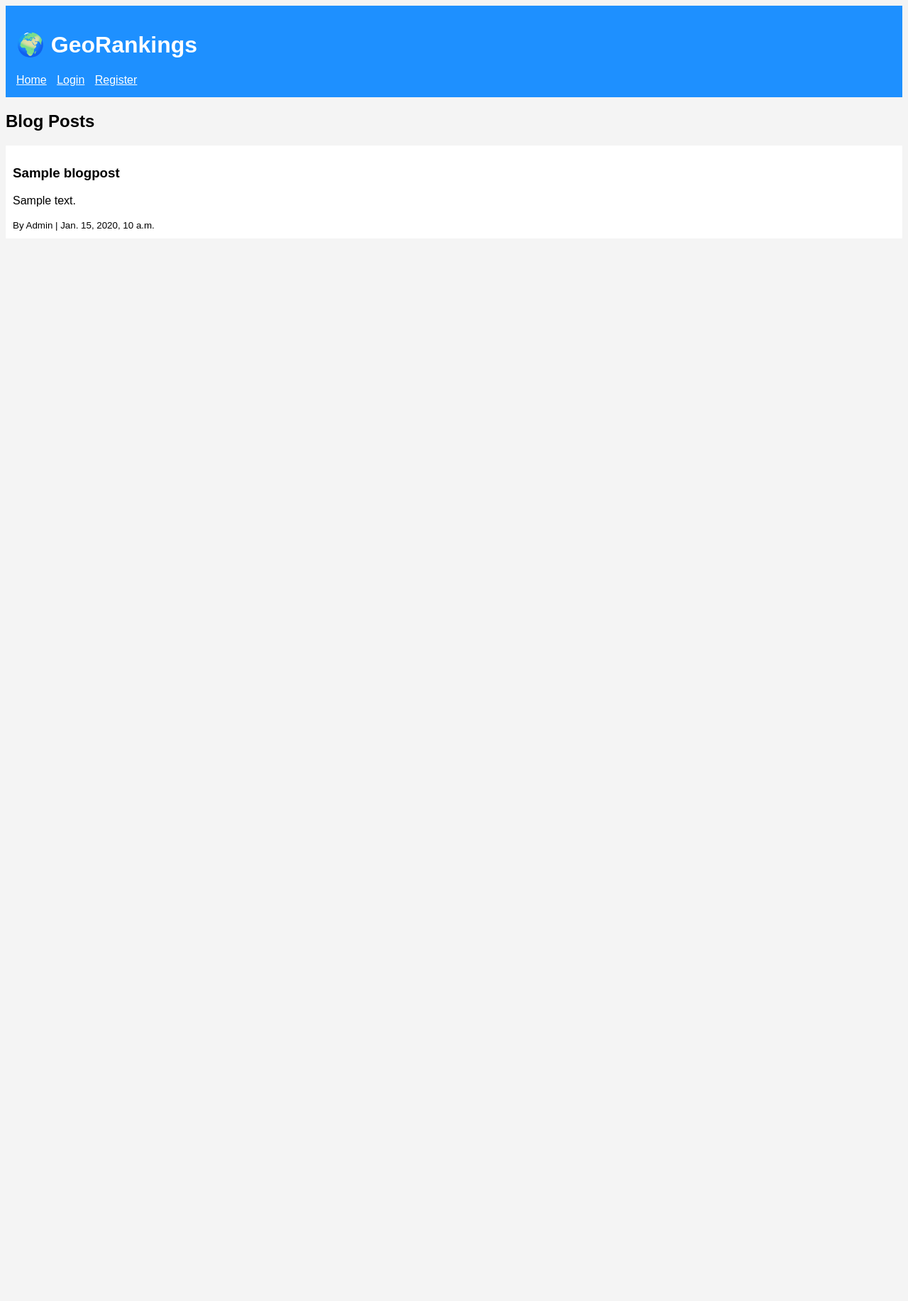
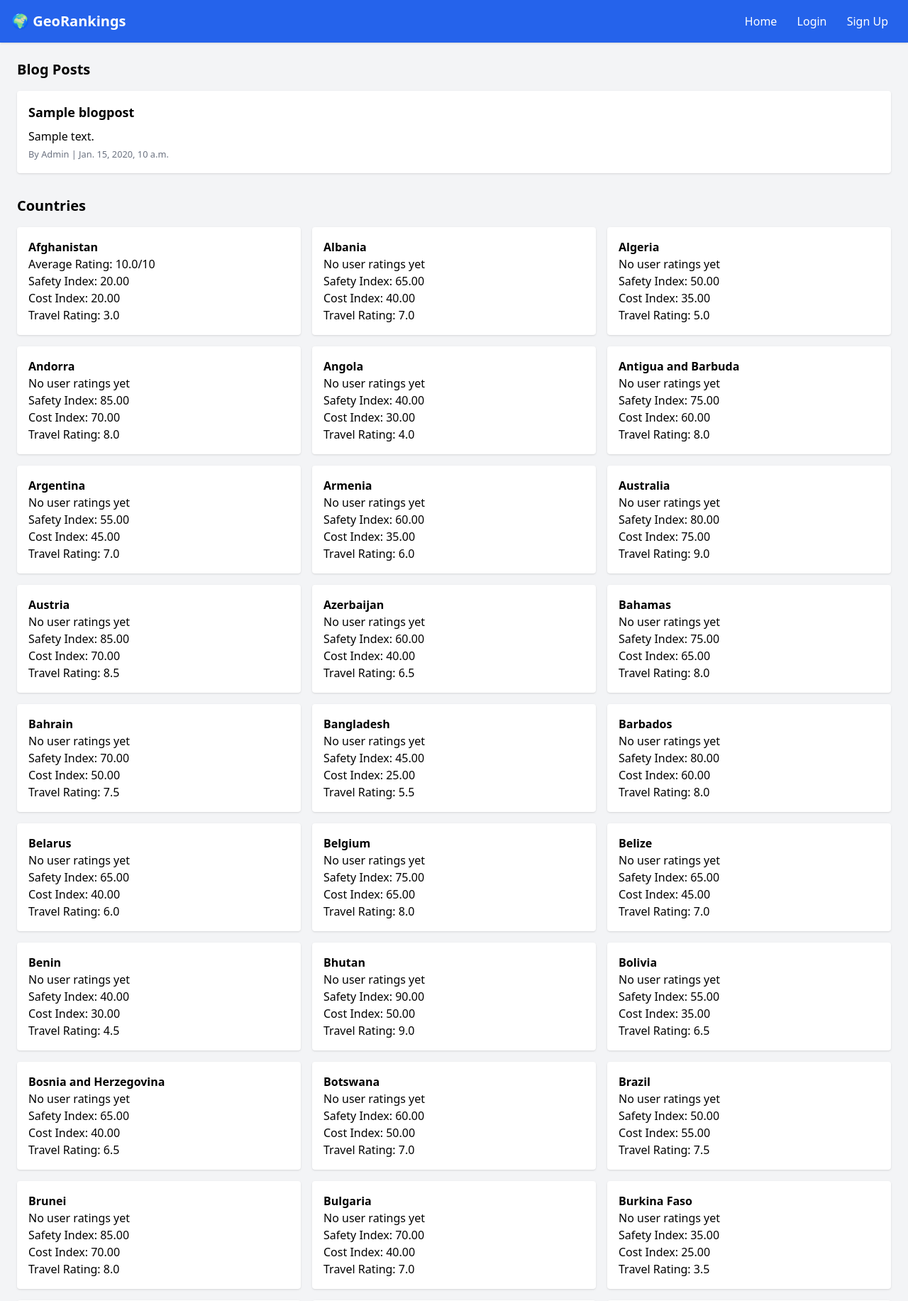
Before and after one commit to Jerry-Wan-08/Software-Project, a Django app: page / in a window 1280 px wide. Shown: the top 1833 px of the page at 71% size. Before the commit the page ends 325 px from the top, so only its background shows below. Run offline with Django 5.2, Linux system fonts and the light colour scheme; data comes from the database, SQL or seed files in the repository; both versions use the stored data as it was after the commit; tables that the repository leaves empty hold one stand-in row (values such as "Sample post"); some libraries are stand-ins or nearby versions.

Commit message:
Fixed countries and added a nonfunctioning signup page login in page does work tho

```diff
--- a/georankings/core/models.py
+++ b/georankings/core/models.py
@@ -1,51 +1,57 @@
 from django.db import models
 from django.contrib.auth.models import User
 
+class Country(models.Model):
+    name = models.CharField(max_length=100, unique=True)
 
-class Country(models.Model):
-  name = models.CharField(max_length=100, unique=True)
+    safety_index = models.DecimalField(
+        max_digits=5,
+        decimal_places=2,
+        help_text="Safety index out of 100"
+    )
 
-  safety_index = models.DecimalField(
-      max_digits=5,
-      decimal_places=2,
-      help_text="Safety index out of 100"
-  )
+    cost_index = models.DecimalField(
+        max_digits=5,
+        decimal_places=2,
+        help_text="Cost of living index (higher = more expensive)"
+    )
 
-  cost_index = models.DecimalField(
-      max_digits=5,
-      decimal_places=2,
-      help_text="Cost of living index (higher = more expensive)"
-  )
+    travel_rating = models.DecimalField(
+        max_digits=3,
+        decimal_places=1,
+        help_text="Overall travel rating out of 10"
+    )
 
-  travel_rating = models.DecimalField(
-      max_digits=3,
-      decimal_places=1,
-      help_text="Overall travel rating out of 10"
-  )
+    def __str__(self):
+        return self.name
 
-  def __str__(self):
-      return self.name
-
-def __str__(self):
-  return self.name
+    def average_user_rating(self):
+        """
+        Returns the average rating given by users for this country.
+        """
+        ratings = self.rating_set.all()
+        if ratings.exists():
+            return round(sum(r.score for r in ratings) / ratings.count(), 2)
+        return None
 
 
 class Rating(models.Model):
-  user = models.ForeignKey(User, on_delete=models.CASCADE)
-  country = models.ForeignKey(Country, on_delete=models.CASCADE)
-  score = models.IntegerField()
+    user = models.ForeignKey(User, on_delete=models.CASCADE)
+    country = models.ForeignKey(Country, on_delete=models.CASCADE)
+    score = models.IntegerField()
 
+    class Meta:
+        unique_together = ('user', 'country')
 
-class Meta:
-  unique_together = ('user', 'country')
+    def __str__(self):
+        return f"{self.user.username} - {self.country.name}: {self.score}"
 
 
 class BlogPost(models.Model):
-  author = models.ForeignKey(User, on_delete=models.CASCADE)
-  title = models.CharField(max_length=200)
-  content = models.TextField()
-  created = models.DateTimeField(auto_now_add=True)
+    author = models.ForeignKey(User, on_delete=models.CASCADE)
+    title = models.CharField(max_length=200)
+    content = models.TextField()
+    created = models.DateTimeField(auto_now_add=True)
 
-
-def __str__(self):
-  return self.title
+    def __str__(self):
+        return self.title
--- a/georankings/core/templates/base.html
+++ b/georankings/core/templates/base.html
@@ -1,26 +1,28 @@
 <!DOCTYPE html>
-<html>
+<html lang="en">
 <head>
+    <meta charset="UTF-8">
     <title>GeoRankings</title>
-  <link rel="stylesheet" href="/static/style.css">
+    <script src="https://cdn.tailwindcss.com"></script>
 </head>
-<body>
-<header>
-  <h1>🌍 GeoRankings</h1>
+<body class="bg-gray-100 min-h-screen flex flex-col">
+<header class="bg-blue-600 text-white p-4 shadow">
+    <div class="container mx-auto flex justify-between items-center">
+        <h1 class="text-xl font-bold">🌍 GeoRankings</h1>
         <nav>
-    <a href="/">Home</a>
+            <a href="/" class="px-3 py-1 hover:bg-blue-500 rounded">Home</a>
             {% if user.is_authenticated %}
-      <a href="/rate/">Rate Countries</a>
-      <a href="/logout/">Logout</a>
+                <a href="/rate/" class="px-3 py-1 hover:bg-blue-500 rounded">Rate Countries</a>
+                <a href="/logout/" class="px-3 py-1 hover:bg-blue-500 rounded">Logout</a>
             {% else %}
-      <a href="/login/">Login</a>
-      <a href="/register/">Register</a>
+                <a href="/login/" class="px-3 py-1 hover:bg-blue-500 rounded">Login</a>
+                <a href="/register/" class="px-3 py-1 hover:bg-blue-500 rounded">Sign Up</a>
             {% endif %}
         </nav>
+    </div>
 </header>
 
-
-<main>
+<main class="flex-grow container mx-auto p-6">
     {% block content %}{% endblock %}
 </main>
 </body>
--- a/georankings/core/templates/home.html
+++ b/georankings/core/templates/home.html
@@ -1,11 +1,30 @@
 {% extends 'base.html' %}
 {% block content %}
-<h2>Blog Posts</h2>
+<h2 class="text-xl font-bold mb-4">Blog Posts</h2>
 {% for post in posts %}
-  <article>
-    <h3>{{ post.title }}</h3>
-    <p>{{ post.content }}</p>
-    <small>By {{ post.author }} | {{ post.created }}</small>
-  </article>
+<article class="bg-white p-4 mb-4 rounded shadow">
+    <h3 class="font-semibold text-lg">{{ post.title }}</h3>
+    <p class="mt-2">{{ post.content }}</p>
+    <small class="text-gray-500">By {{ post.author }} | {{ post.created }}</small>
+</article>
+{% empty %}
+<p>No posts yet.</p>
 {% endfor %}
+
+<h2 class="text-xl font-bold mt-8 mb-4">Countries</h2>
+<div class="grid grid-cols-1 md:grid-cols-2 lg:grid-cols-3 gap-4">
+    {% for country in countries %}
+    <div class="bg-white p-4 rounded shadow">
+        <h3 class="font-semibold">{{ country.name }}</h3>
+        {% if country.average_user_rating %}
+            <p>Average Rating: {{ country.average_user_rating }}/10</p>
+        {% else %}
+            <p>No user ratings yet</p>
+        {% endif %}
+        <p>Safety Index: {{ country.safety_index }}</p>
+        <p>Cost Index: {{ country.cost_index }}</p>
+        <p>Travel Rating: {{ country.travel_rating }}</p>
+    </div>
+    {% endfor %}
+</div>
 {% endblock %}
--- a/georankings/core/views.py
+++ b/georankings/core/views.py
@@ -1,39 +1,35 @@
 from django.shortcuts import render, redirect
 from django.contrib.auth.decorators import login_required
-from urllib3 import request
+from django.contrib.auth.forms import UserCreationForm
+from django.contrib.auth import login
 from .models import Country, Rating, BlogPost
-from django.contrib.auth.forms import UserCreationForm
-
-
-
 
 def home(request):
-  posts = BlogPost.objects.order_by('-created')
-  return render(request, 'home.html', {'posts': posts})
-
+    posts = BlogPost.objects.order_by('-created')
+    countries = Country.objects.all()
+    return render(request, 'home.html', {'posts': posts, 'countries': countries})
 
 @login_required
 def rate_country(request):
-  countries = Country.objects.all()
-  if request.method == 'POST':
-    country_id = request.POST['country']
-    score = request.POST['score']
-    Rating.objects.update_or_create(
-      user=request.user,
-      country_id=country_id,
-      defaults={'score': score}
-
-)
-    return redirect('home')
-  return render(request, 'rate.html', {'countries': countries})
-
+    countries = Country.objects.all()
+    if request.method == 'POST':
+        country_id = request.POST['country']
+        score = int(request.POST['score'])
+        Rating.objects.update_or_create(
+            user=request.user,
+            country_id=country_id,
+            defaults={'score': score}
+        )
+        return redirect('home')
+    return render(request, 'rate.html', {'countries': countries})
 
 def register(request):
-  if request.method == 'POST':
-    form = UserCreationForm(request.POST)
-  if form.is_valid():
-    form.save()
-    return redirect('login')
-  else:
-    form = UserCreationForm()
+    if request.method == 'POST':
+        form = UserCreationForm(request.POST)
+        if form.is_valid():
+            user = form.save()
+            login(request, user)
+            return redirect('home')
+    else:
+        form = UserCreationForm()
     return render(request, 'register.html', {'form': form})
```
Also changed, not shown: georankings/core/templates/login.html (added, +22 -0 lines), georankings/core/templates/rate.html (+13 -5 lines), georankings/core/templates/register.html (added, +28 -0 lines), georankings/core/urls.py (+5 -6 lines), georankings/georankings/settings.py (+6 -1 lines), georankings/core/migrations/0003_alter_rating_unique_together.py (added), georankings/db.sqlite3. Lines whose indentation alone changed are shown as unchanged.
